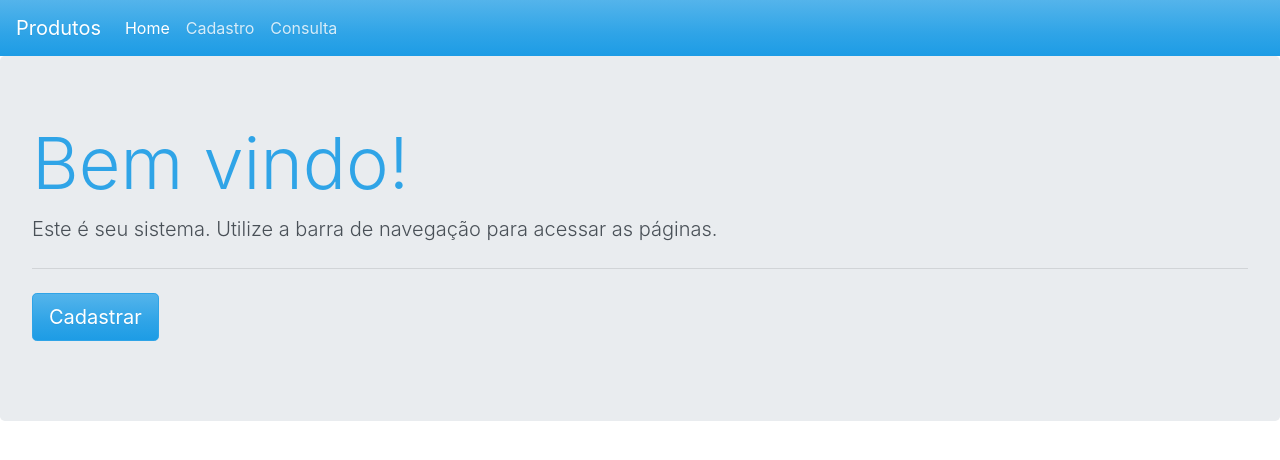
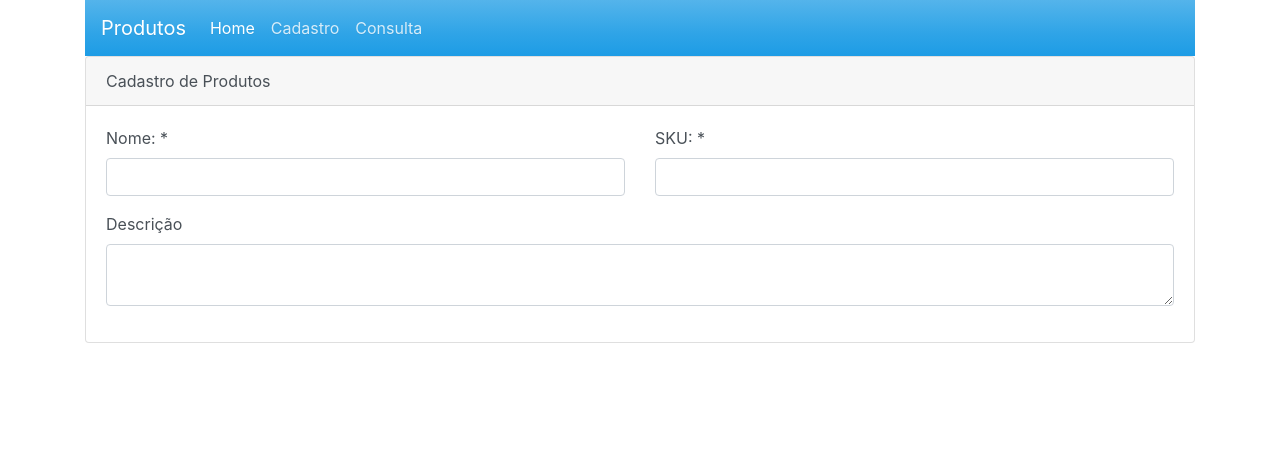
Before and after one commit to leonardo-rendano/sistema-de-cadastro, a React (Create React App) app in the folder sistema-de-cadastro/: page /#/cadastro-produtos in a window 1280 px wide. Shown: the top 460 px of the page. Built offline with nearby package versions, Linux system fonts and the light colour scheme.

Commit message:
Criação do formulário

```diff
--- a/sistema-de-cadastro/src/App.js
+++ b/sistema-de-cadastro/src/App.js
@@ -1,13 +1,14 @@
 import React from 'react';
 
 import NavBar from './components/NavBar';
-import Home from './views/home';
+
+import Routes from './Routes';
 
 export default function App() {
   return(
-    <>
+    <div className="container">
         <NavBar />
-        <Home />
-    </>
+        <Routes />
+    </div>
   );
 }
--- a/sistema-de-cadastro/src/views/produtos/cadastro.js
+++ b/sistema-de-cadastro/src/views/produtos/cadastro.js
@@ -7,7 +7,32 @@ export default class CadastroProdutos extends React.Component {
         <div className="card-header">
           Cadastro de Produtos
         </div>
+
         <div className="card-body">
+          <div className="row">
+            <div className="col-md-6">
+              <div className="form-group">
+                <label>Nome: *</label>
+                <input type="text" className="form-control" />
+              </div>
+            </div>
+
+            <div className="col-md-6">
+            <div className="form-group">
+                <label>SKU: *</label>
+                <input type="text" className="form-control" />
+              </div>
+            </div>
+          </div>
+
+          <div className="row">
+            <div className="col-md-12">
+              <div className="form-group">
+                <label>Descrição</label>
+                <textarea className="form-control" />
+              </div>
+            </div>
+          </div>
 
         </div>
       </div>
```
